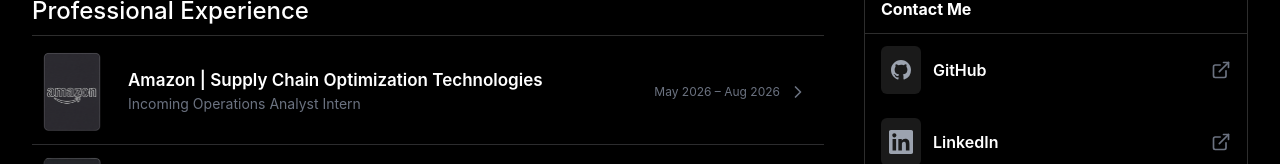
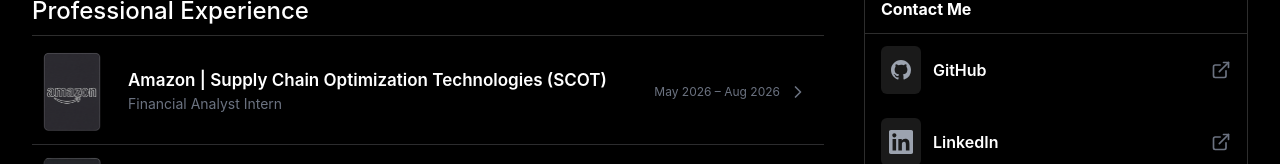
Before and after one commit to vp-27/portfolio, a React (Vite) app: page / in a window 1280 px wide. Shown: the part 573-737 px from the top of the page. Built offline with nearby package versions, Linux system fonts and the light colour scheme.

Commit message:
v3.4 - amazon bullets

```diff
--- a/src/data/portfolioData.ts
+++ b/src/data/portfolioData.ts
@@ -427,16 +427,20 @@ export const skillCategories: SkillCategory[] = [
 export const professionalExperiences: Experience[] = [
   {
     id: 'amazon1',
-    company: 'Amazon | Supply Chain Optimization Technologies',
-    position: 'Incoming Operations Analyst Intern',
+    company: 'Amazon | Supply Chain Optimization Technologies (SCOT)',
+    position: 'Financial Analyst Intern',
     location: 'Bellevue, WA',
     startDate: 'May 2026',
     endDate: 'Aug 2026',
     logoUrl: '/images/experience_images/amazon.png',
     bullets: [
-      'Incoming intern within Supply Chain Optimization Technologies',
+      'Built a variance attribution framework and forecast model for a major liquidation cost line, back-tested across a 24-month window with documented error metrics — subsequently becoming a top 0.2% user of Amazon\'s internal agentic platform and contributing production code to it.',
+      'Shipped a fix to the platform\'s session-titling feature after catching a quota-bypass vulnerability in my own code during review: passed 96% automated review, adversarially tested the fix to uncover a cold-cache edge case, and redesigned to a fail-closed, two-layer gate backed by 40 targeted tests.',
+      'Reviewed a Principal TPM\'s code change, flagged a non-blocking issue, and proposed an alternative architectural approach that was adopted and shipped to production.',
+      'Pioneered a multi-team finance knowledgebase system from concept to a director-sponsored initiative as the sole junior representative alongside finance managers; shipped backend replacing obsolete wikis (0-of-7 accurate baseline) and collapsed a two-service design into one to eliminate adoption friction.',
+      'Engineered a dependency-free spreadsheet compute engine enabling AI agents to safely edit financial models headlessly, verified with 99.86% formula correctness and byte-exact round-tripping.'
     ],
-    technologies: ['Supply Chain', 'Operations Optimization'],
+    technologies: ['Financial Modeling', 'Variance Attribution', 'Agentic AI', 'System Design', 'Code Review', 'Python'],
     brandColor: '#FF9900',
   },
   {
--- a/src/utils/aiAssistant.ts
+++ b/src/utils/aiAssistant.ts
@@ -30,7 +30,7 @@ const defaultChips = [
  * Covers About Me, Experiences, Projects (with live & GitHub URLs), Education, Skills, Interests, and Watchlist Items.
  */
 function getDynamicSiteContext(): string {
-  const bio = "Vandan Patel: Computer Science, Finance, and Data Science student at Rutgers Honors College (GPA 3.95). Incoming Operations Analyst Intern at Amazon SCOT (Supply Chain Optimization Technologies, Bellevue WA, Summer 2026). Quantitative builder creating FinTech tools, trading bots, and data pipelines."
+  const bio = "Vandan Patel: Computer Science, Finance, and Data Science student at Rutgers Honors College (GPA 3.95). Financial Analyst Intern at Amazon SCOT (Supply Chain Optimization Technologies, Bellevue WA). Quantitative builder creating FinTech tools, agentic platforms, trading bots, and data pipelines."
   const contact = "Direct Contact & Social Links: Email: vrp77@scarletmail.rutgers.edu, LinkedIn: https://linkedin.com/in/vandan-patel-vp, GitHub: https://github.com/vp-27"
 
   const stocks = portfolioStocks.map(s => `${s.name} (${s.symbol}): Impact/Return ${s.totalReturnPercent}%`).join('\n')
```
